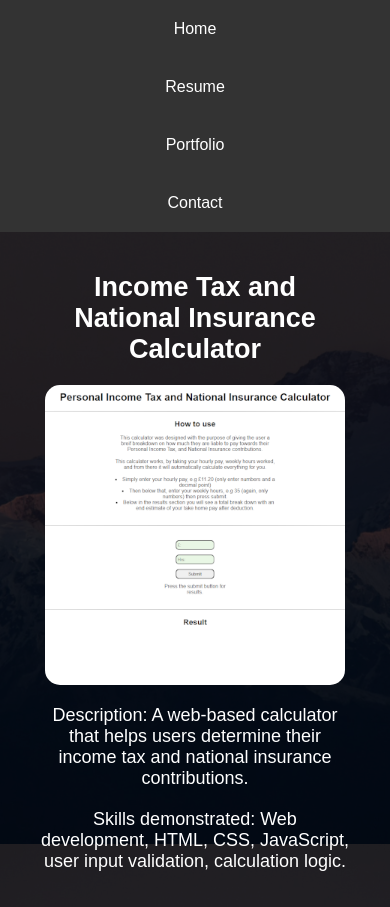
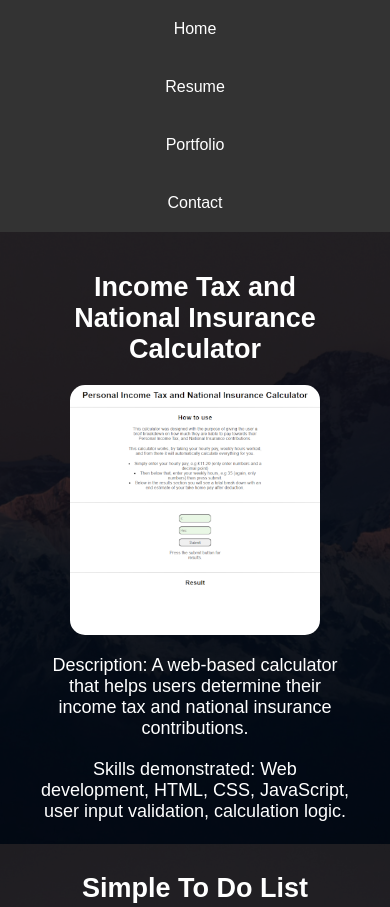
Before and after one commit to KaneWorth/Portfolio, a plain HTML site: page portfolio.html in a window 390 px wide. Shown: the top 907 px of the page. Drawn offline with Linux system fonts and the light colour scheme.

Commit message:
Update style.css
Updated the CSS code to include the relevant styles for the two new projects that have been added to the site.

I have also modified the size of the images on the portfolio page, down from 300px x 300px to 250px x 250px.

This was to help the view on smaller screens, for more responsiveness and also ensure that there was no over flow for some mobile devices.

```diff
--- a/style.css
+++ b/style.css
@@ -100,7 +100,9 @@ footer {
 /* Item Containers */
 .tax-container,
 .workout-container,
-.website-container {
+.website-container,
+.to-do-container,
+.shopping-container {
   display: flex;
   flex-direction: column;
   justify-content: center;
@@ -110,9 +112,11 @@ footer {
 /* Images */
 .tax-calculator,
 .workout-generator,
-.website-template {
-  height: 300px;
-  width: 300px;
+.website-template,
+.to-do-list,
+.shopping-list {
+  height: 250px;
+  width: 250px;
   background-image: url("images/taxcalculator.png");
   background-size: cover;
   background-position: center;
@@ -125,6 +129,12 @@ footer {
 }
 .website-template {
   background-image: url("images/photography.png");
+}
+.to-do-list {
+  background-image: url("images/to\ do.png");
+}
+.shopping-list {
+  background-image: url("images/shopping.png");
 }
 
 /* Contact Page */
```
